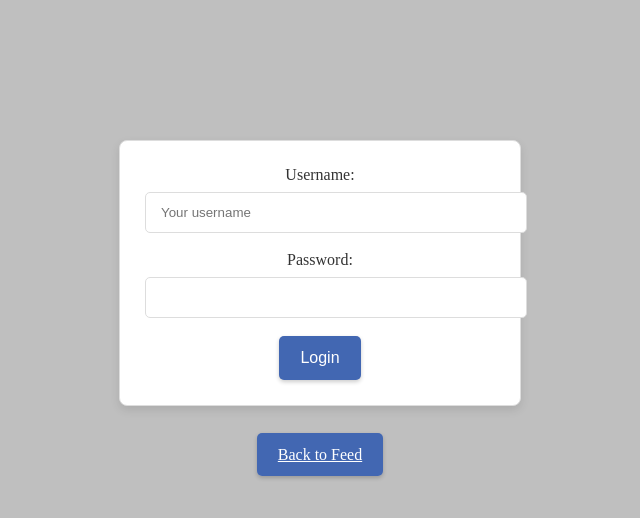
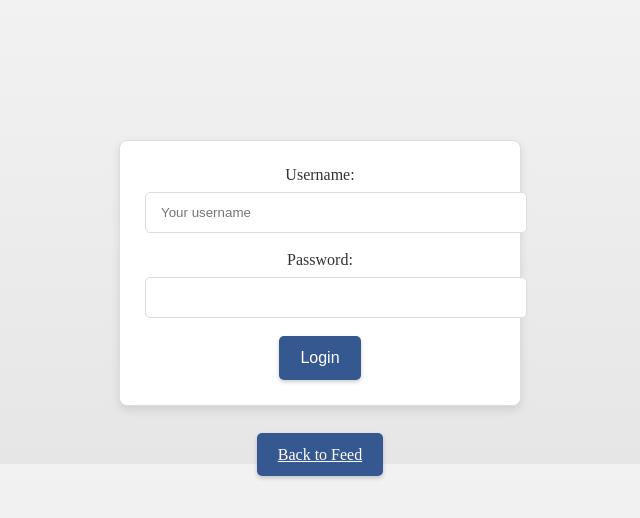
Before and after one commit to ReidHillis/photographygallery-html, a plain HTML site: page frontend/login.html in a window 1280 px wide. Shown: the whole page, without its empty margins (320-960 px from the left). Drawn offline with Linux system fonts and the light colour scheme.

Commit message:
Update main.css
Changed the colors of background, button hover and button to have a nicer look

```diff
--- a/frontend/main.css
+++ b/frontend/main.css
@@ -1,7 +1,7 @@
 .photo {
   width: 200%;
   height: 250px;
-  border: 7px solid black;
+  border-color: #2c4877;
   border-radius: 10px;
   object-fit: cover;
   cursor: pointer;
@@ -93,7 +93,7 @@ body {
   text-align: center;
   margin: 0;
   color: #333;
-  background-color: #bfbfbf;
+  background: linear-gradient(to bottom, #f2f2f2, #e6e6e6);
 }
 
 body h5 {
@@ -107,7 +107,7 @@ body h5 {
 }
 
 a, button {
-  background-color: #4267b2;
+  background-color: #365890;
   color: white;
   border: 1px solid transparent;
   border-radius: 5px;
@@ -119,7 +119,7 @@ a, button {
 }
 
 a:hover, button:hover {
-  background-color: #284473;
+  background-color: #2c4877;
   box-shadow: 0 4px 8px rgba(0, 0, 0, 0.3);
   transform: translateY(-2px);
 }
```
